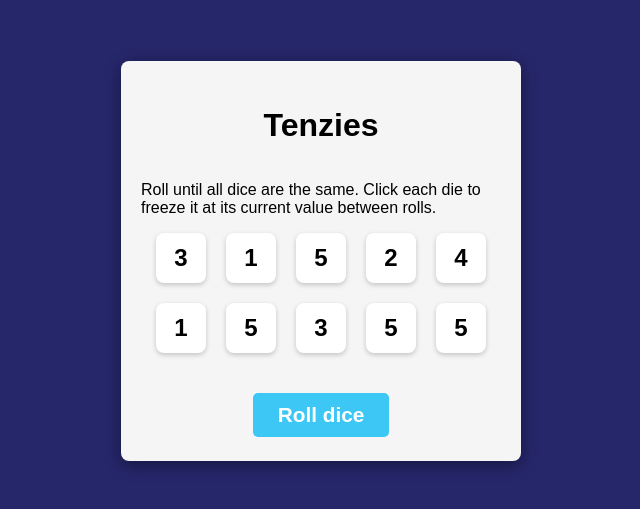
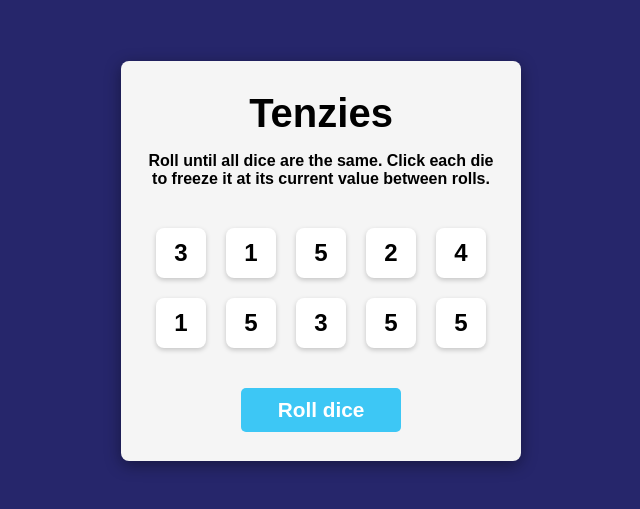
Before and after one commit to JakubStry/tenzies-project, a React (Vite) app: page / in a window 1280 px wide. Shown: the part 139-648 px from the top of the page, without its empty margins (319-959 px from the left). Built offline with nearby package versions, Linux system fonts and the light colour scheme.

Commit message:
Add title and instructions to the main element

```diff
--- a/src/App.jsx
+++ b/src/App.jsx
@@ -48,6 +48,21 @@ function App() {
 
   return (
     <main>
+      {isGameWin && (
+        <Confetti
+          numberOfPieces={300}
+          recycle={false}
+          style={{
+            position: 'fixed',
+            top: 0,
+            left: 0,
+            width: '100vw',
+            height: '100vh',
+            pointerEvents: 'none',
+            zIndex: 999,
+          }}
+        />
+      )}
       <h1 className="title">Tenzies</h1>
       <p className="instructions">
         Roll until all dice are the same. Click each die to freeze it at its
@@ -61,7 +76,6 @@ function App() {
       <button className="roll-btn" onClick={rollDice}>
         {isGameWin ? 'New Game' : 'Roll dice'}
       </button>
-      {isGameWin && <Confetti />}
     </main>
   );
 }
--- a/src/index.css
+++ b/src/index.css
@@ -25,6 +25,17 @@ main {
   align-items: center;
 }
 
+.title {
+  font-size: 40px;
+  margin: 0;
+}
+
+.instructions {
+  margin-bottom: 40px;
+  text-align: center;
+  font-weight: 600;
+}
+
 .dice-container {
   display: grid;
   grid-template-columns: repeat(5, 1fr);
@@ -48,6 +59,7 @@ main {
 }
 
 .roll-btn {
+  width: 160px;
   color: white;
   background-color: hsl(195, 90%, 60%);
   font-size: 1.3rem;
```
